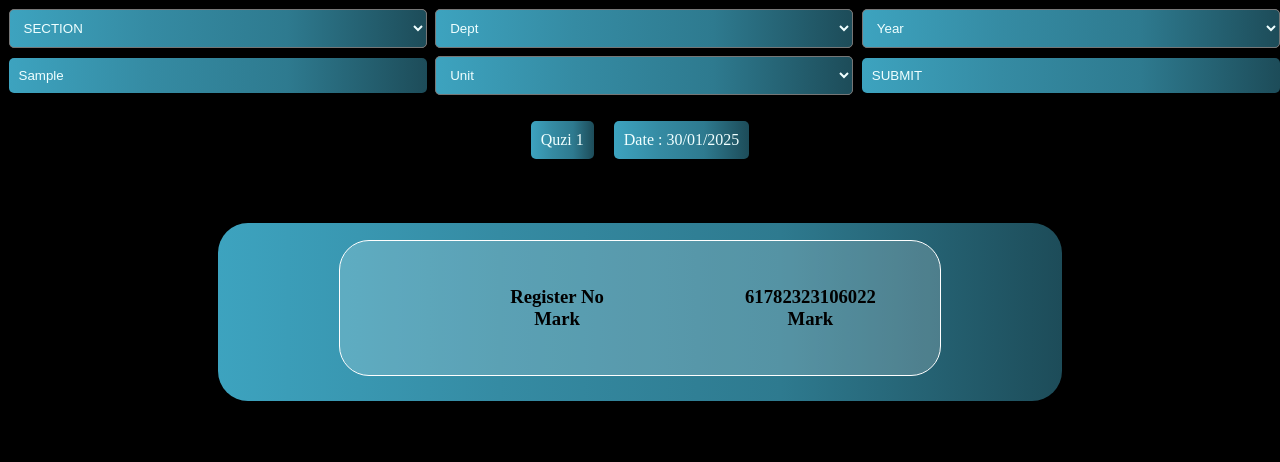
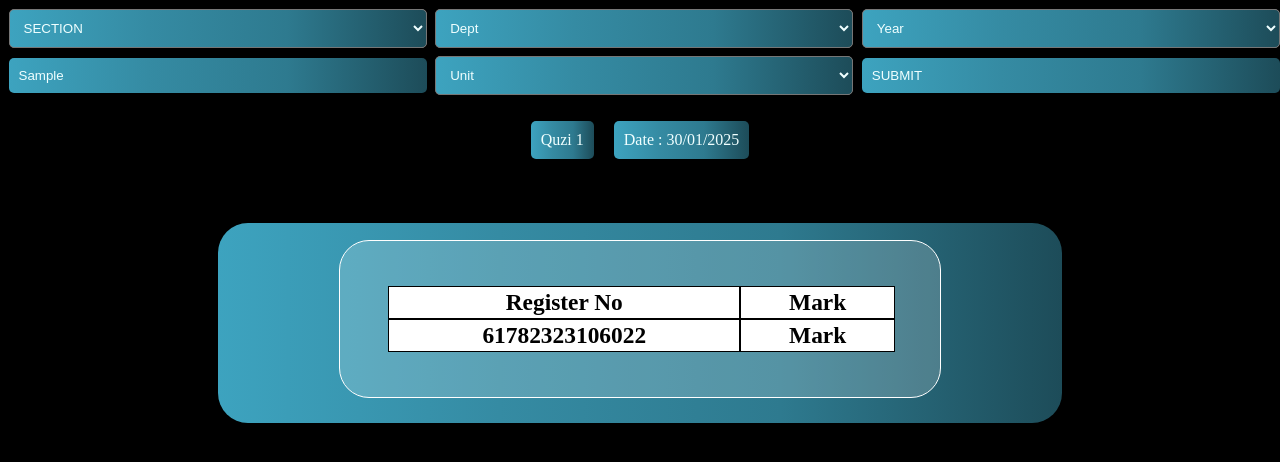
Before and after one commit to Deepak-priyan/dpquiz, a plain HTML site: page index.html in a window 1280 px wide. Both pictures are taken after typing "Sample" into the empty fields and a click on the button "SUBMIT". Drawn offline with Linux system fonts and the light colour scheme.

Commit message:
Update score.css

```diff
--- a/score.css
+++ b/score.css
@@ -44,8 +44,8 @@
   }
 
   .subdetthi{
-    display: grid;
-    grid-template-columns: 2fr 1fr;
+    display: flex;
+    flex-direction: column;
     width: 60%;
     align-items: center;
     justify-content: center;
@@ -71,3 +71,47 @@
   input{
     min-width: 20px;
   }
+.score_details{
+    display: flex;
+    flex-direction: row;
+    align-items: center;
+    justify-content: center;
+    width:100%;
+
+    font-size:20px;
+
+  }
+  .register_no,.mark{
+    align-items: center;
+    justify-content: center;
+    border: black solid 1px;
+    padding: 2px;
+    background-color: white;
+
+
+  }
+  .register_no{
+    width: 70%;
+
+  }
+  .mark{
+    width:30%;
+  }
+  @media(max-width:430px){
+    .score_details{
+      font-size: 10px;
+    }
+    .subdetails{
+      font-size: 15px;
+    }
+
+  }
+  @media(max-width:340px){
+    .score_details{
+      font-size: 7px;
+    }
+    .subdetails{
+      font-size: 12px;
+    }
+
+  }
```
